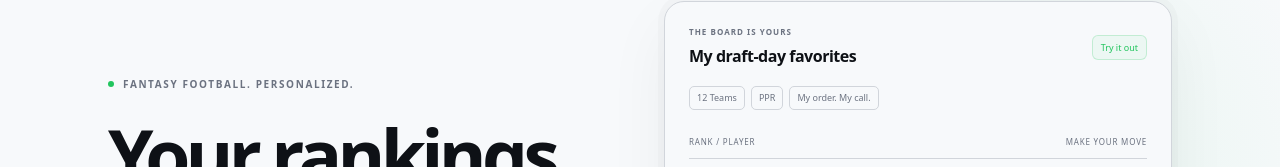
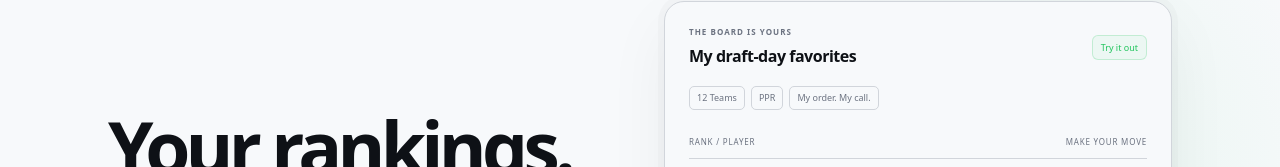
Before and after one commit to JSCHLTE/RANKR-v2, a Next.js app: page / in a window 1280 px wide. Shown: the part 211-378 px from the top of the page. Built offline with nearby package versions, Linux system fonts and the light colour scheme; no server answers.

Commit message:
Remove fantasy football hero eyebrow

```diff
--- a/src/app/page.tsx
+++ b/src/app/page.tsx
@@ -13,7 +13,6 @@ export default function Home() {
   return <main className={styles.home}>
     <section className={styles.hero} aria-labelledby="hero-title">
       <div className={styles.heroCopy}>
-        <p className={styles.eyebrow}><span className={styles.statusDot} /> FANTASY FOOTBALL. PERSONALIZED.</p>
         <h1 id="hero-title">Your rankings.<br /><span>Your way.</span></h1>
         <p className={styles.heroDescription}>You have your favorites. Your sleepers. Your gut calls. Build a fantasy football ranking that actually reflects them.</p>
         <div className={styles.actions}><Link href="/create" className={styles.primary}>Build your rankings <span aria-hidden="true">→</span></Link><Link href="/rankings" className={styles.secondary}>Explore rankings <span aria-hidden="true">→</span></Link></div>
```
